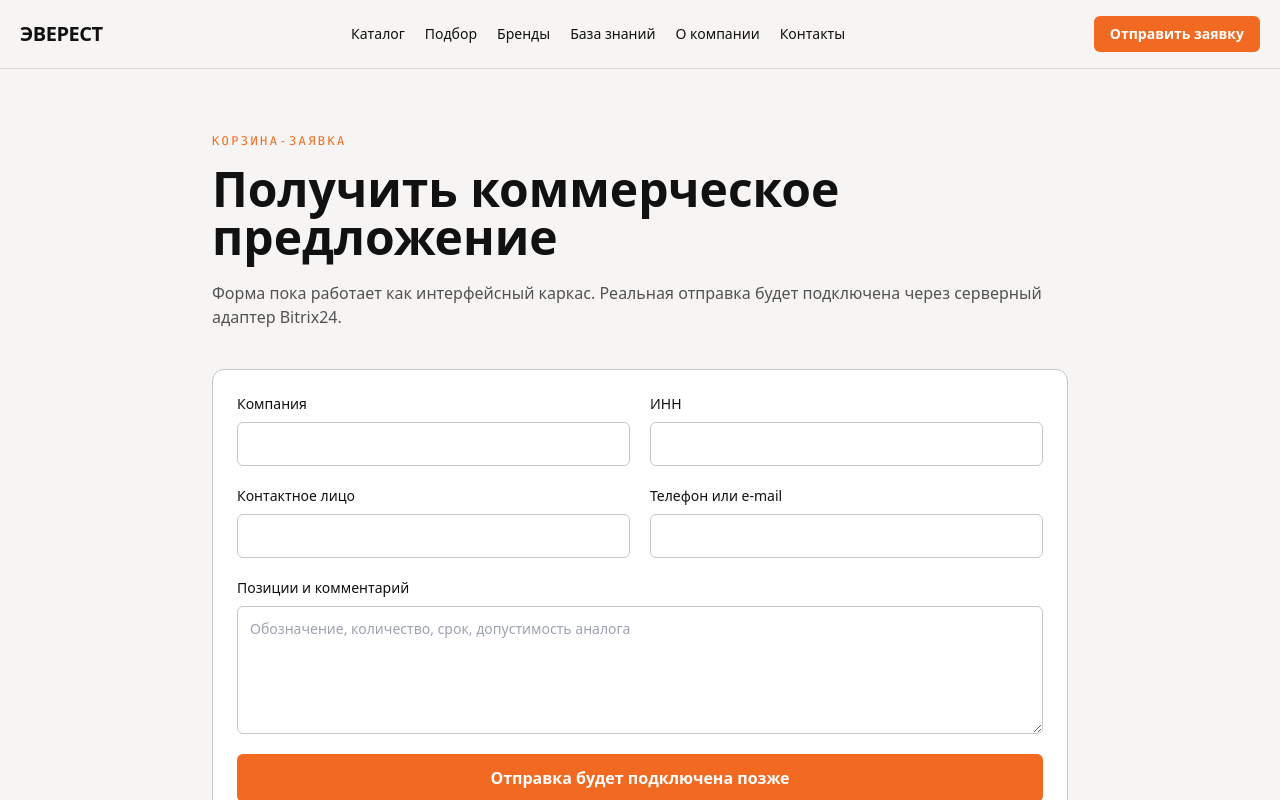
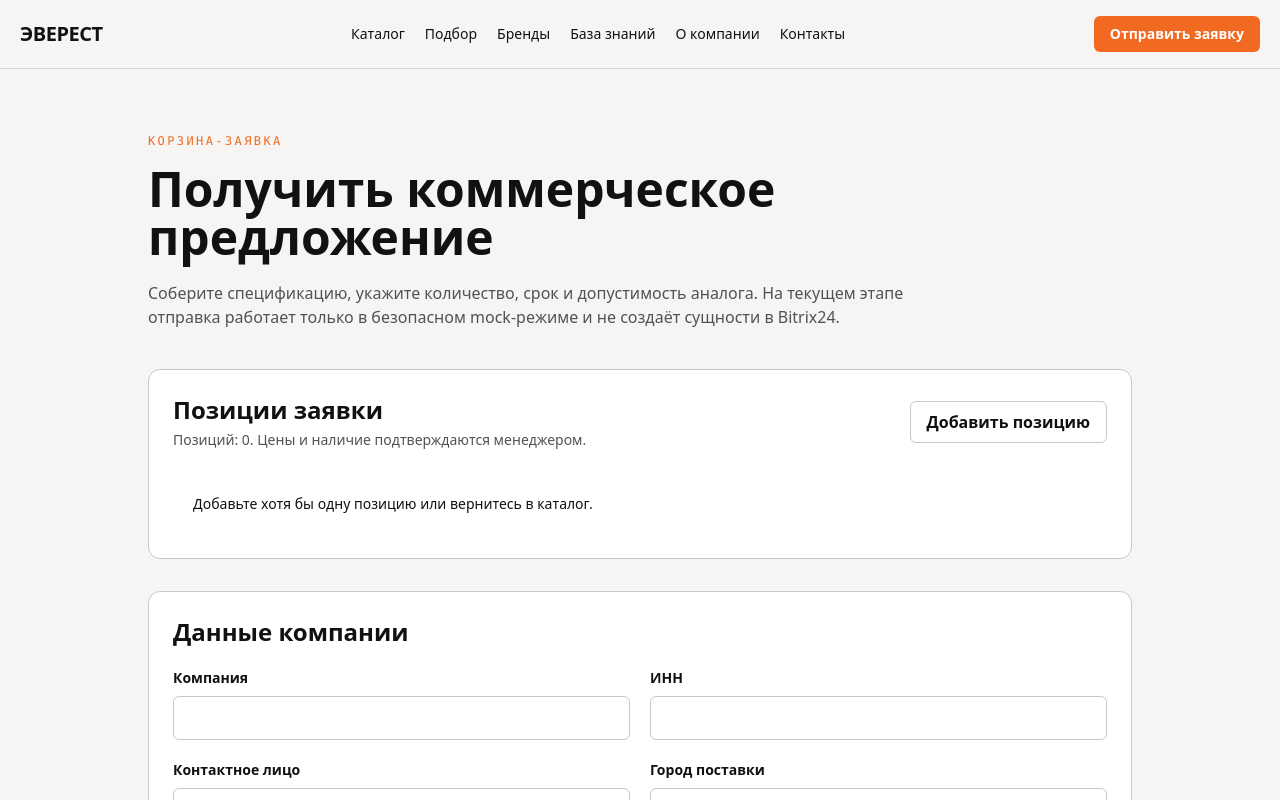
Before and after one commit to ArtemFilin1990/aaaaaaaaaaaaaaaaaaaaaaa, a Next.js app: page /request in a window 1280 px wide. Shown: the top 800 px of the page. Built offline with nearby package versions, Linux system fonts and the light colour scheme.

Commit message:
feat(request): connect persistent request cart page

```diff
--- a/src/app/request/page.tsx
+++ b/src/app/request/page.tsx
@@ -1,17 +1,26 @@
-export default function RequestPage() {
+import { RequestCartForm } from "@/components/request-cart-form";
+import { catalogRepository } from "@/lib/catalog";
+import type { RequestItemInput } from "@/lib/request/schema";
+
+export default async function RequestPage({ searchParams }: { searchParams: Promise<{ product?: string }> }) {
+  const { product: productSlug } = await searchParams;
+  const product = productSlug ? await catalogRepository.findBySlug(productSlug) : undefined;
+  const initialItem: RequestItemInput | undefined = product ? {
+    productSlug: product.slug,
+    designation: product.iso ?? product.gost ?? product.sku,
+    quantity: 1,
+    unit: "шт",
+    requiredDate: "",
+    analogAllowed: false,
+    comment: product.brand ? `Предпочтительный бренд: ${product.brand}` : ""
+  } : undefined;
+
   return (
-    <section className="mx-auto max-w-4xl px-5 py-16">
+    <section className="mx-auto max-w-5xl px-5 py-16">
       <p className="font-mono text-xs uppercase tracking-[0.2em] text-signal">Корзина-заявка</p>
       <h1 className="mt-4 text-5xl font-black">Получить коммерческое предложение</h1>
-      <p className="mt-5 text-neutral-600">Форма пока работает как интерфейсный каркас. Реальная отправка будет подключена через серверный адаптер Bitrix24.</p>
-      <form className="mt-10 grid gap-5 rounded-xl border border-steel bg-white p-6 md:grid-cols-2">
-        <label className="grid gap-2 text-sm">Компания<input className="min-h-11 rounded-md border border-steel px-3" /></label>
-        <label className="grid gap-2 text-sm">ИНН<input className="min-h-11 rounded-md border border-steel px-3" /></label>
-        <label className="grid gap-2 text-sm">Контактное лицо<input className="min-h-11 rounded-md border border-steel px-3" /></label>
-        <label className="grid gap-2 text-sm">Телефон или e-mail<input className="min-h-11 rounded-md border border-steel px-3" /></label>
-        <label className="grid gap-2 text-sm md:col-span-2">Позиции и комментарий<textarea className="min-h-32 rounded-md border border-steel p-3" placeholder="Обозначение, количество, срок, допустимость аналога" /></label>
-        <button type="button" className="rounded-md bg-signal px-5 py-3 font-semibold text-white md:col-span-2">Отправка будет подключена позже</button>
-      </form>
+      <p className="mt-5 max-w-3xl text-neutral-600">Соберите спецификацию, укажите количество, срок и допустимость аналога. На текущем этапе отправка работает только в безопасном mock-режиме и не создаёт сущности в Bitrix24.</p>
+      <RequestCartForm initialItem={initialItem} />
     </section>
   );
 }
```
